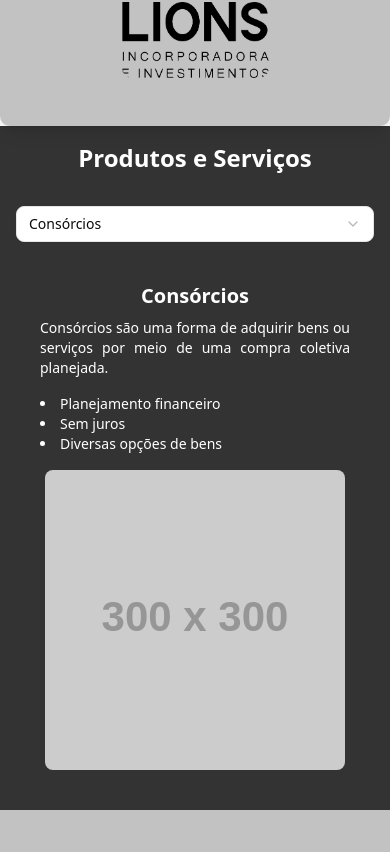
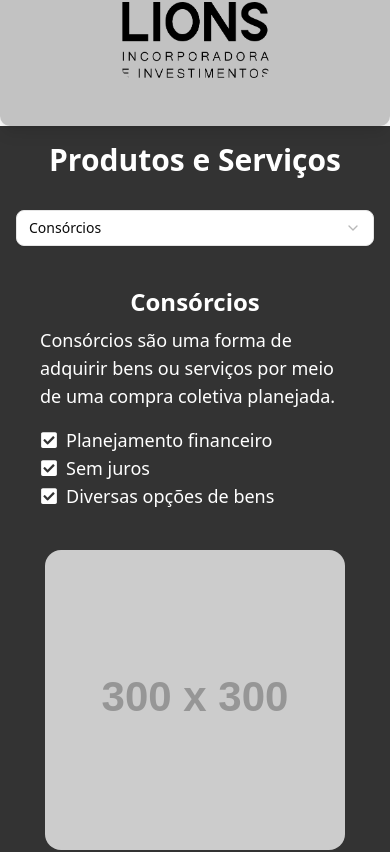
Before and after one commit to gustavohn2017/lions-inc, a Next.js app: page / in a window 390 px wide. Shown: the part 1536-2388 px from the top of the page. Built offline with nearby package versions, Linux system fonts and the light colour scheme.

Commit message:
Refactor Produtos component for improved layout, enhanced text sizes, and better image responsiveness

```diff
--- a/src/app/_components/Produtos/Produtos.tsx
+++ b/src/app/_components/Produtos/Produtos.tsx
@@ -42,9 +42,9 @@ const Produtos = () => {
     const [selectedTab, setSelectedTab] = useState("Tab1");
 
     return (
-        <section className="p-4 md:p-10 flex flex-col items-center w-screen bg-[#333]">
+        <section className="p-4 md:p-10 flex flex-col items-center w-full bg-[#333]">
             <div className="text-center">
-                <h1 className="text-2xl font-bold text-white">Produtos e Serviços</h1>
+                <h1 className="text-3xl font-bold text-white">Produtos e Serviços</h1>
             </div>
 
             <div className="w-full mt-8">
@@ -71,7 +71,7 @@ const Produtos = () => {
                                 <TabsTrigger
                                     key={tab}
                                     value={tab}
-                                    className="relative w-full h-10 rounded-md text-sm font-medium whitespace-nowrap transition-all focus-visible:relative focus-visible:z-10 data-[state=active]:bg-zinc-700 data-[state=active]:text-white text-white hover:text-white"
+                                    className="relative w-full h-12 rounded-md text-lg font-medium whitespace-nowrap transition-all focus-visible:relative focus-visible:z-10 data-[state=active]:bg-zinc-700 data-[state=active]:text-white text-white hover:text-white text-center flex items-center justify-center"
                                 >
                                     {produtos[tab].titulo}
                                 </TabsTrigger>
@@ -81,9 +81,9 @@ const Produtos = () => {
                             <TabsContent key={tab} value={tab} className="mt-4 p-6">
                                 <div className="p-2 md:p-4 bg-zinc-600 rounded-md flex flex-col md:flex-row">
                                     <div className="md:w-2/3">
-                                        <h1 className="text-xl font-bold mb-2 text-center text-white">{conteudo.titulo}</h1>
-                                        <p className="text-white mb-4 text-sm md:text-base text-justify">{conteudo.descricao}</p>
-                                        <ul className="list-none text-sm md:text-base text-white">
+                                        <h1 className="text-2xl font-bold mb-2 text-center text-white">{conteudo.titulo}</h1>
+                                        <p className="text-white mb-4 text-lg md:text-xl">{conteudo.descricao}</p>
+                                        <ul className="list-none text-lg md:text-xl text-white">
                                             {conteudo.recursos.map((recurso, index) => (
                                                 <li key={index} className="flex items-center">
                                                     <FaCheckSquare className="mr-2" /> {recurso}
@@ -92,7 +92,7 @@ const Produtos = () => {
                                         </ul>
                                     </div>
                                     <div className="md:w-1/3 mt-4 md:mt-0 md:ml-4 flex justify-center">
-                                        <img src="https://placehold.co/300x300" alt={conteudo.titulo} className="rounded-md max-w-full h-auto" />
+                                        <img src="https://placehold.co/300x300" alt={conteudo.titulo} className="rounded-md max-w-full h-auto object-cover" />
                                     </div>
                                 </div>
                             </TabsContent>
@@ -102,19 +102,21 @@ const Produtos = () => {
 
                 {/* Lista para dispositivos mobile. */}
                 <div className="md:hidden flex justify-center">
-                    <div className="w-full">
+                    <div className="w-full flex">
                         {Object.entries(produtos).map(([tab, conteudo]) => (
                             selectedTab === tab && (
-                                <div key={tab} className="p-6 mt-4">
-                                    <h2 className="text-xl font-semibold mb-2 text-center text-white">{conteudo.titulo}</h2>
-                                    <p className="text-white mb-4 text-sm md:text-base text-justify">{conteudo.descricao}</p>
-                                    <ul className="list-disc list-inside text-sm md:text-base text-white">
+                                <div key={tab} className="p-6 mt-4 justify-center pb-6 pt-6">
+                                    <h2 className="text-2xl font-semibold mb-2 text-center text-white">{conteudo.titulo}</h2>
+                                    <p className="text-white mb-4 text-lg md:text-xl">{conteudo.descricao}</p>
+                                    <ul className="list-none text-lg md:text-xl text-white">
                                         {conteudo.recursos.map((recurso, index) => (
-                                            <li key={index}>{recurso}</li>
+                                            <li key={index} className="flex items-center">
+                                                <FaCheckSquare className="mr-2" /> {recurso}
+                                            </li>
                                         ))}
                                     </ul>
                                     <div className="mt-4 flex justify-center">
-                                        <img src="https://placehold.co/300x300" alt={conteudo.titulo} className="rounded-md max-w-full h-auto" />
+                                        <img src="https://placehold.co/300x300" alt={conteudo.titulo} className="rounded-2xl mt-6 max-w-full h-auto object-contain" />
                                     </div>
                                 </div>
                             )
```
